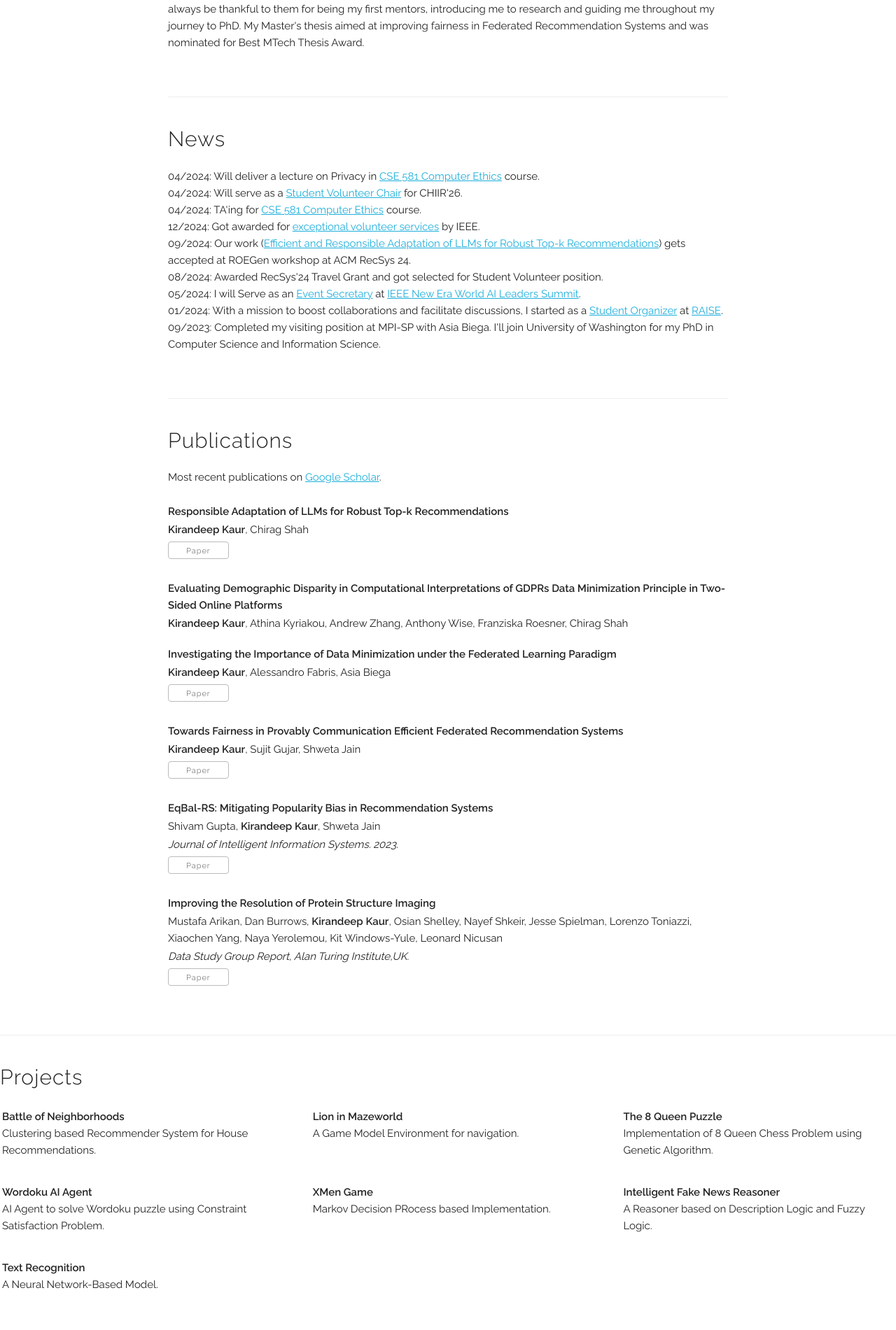
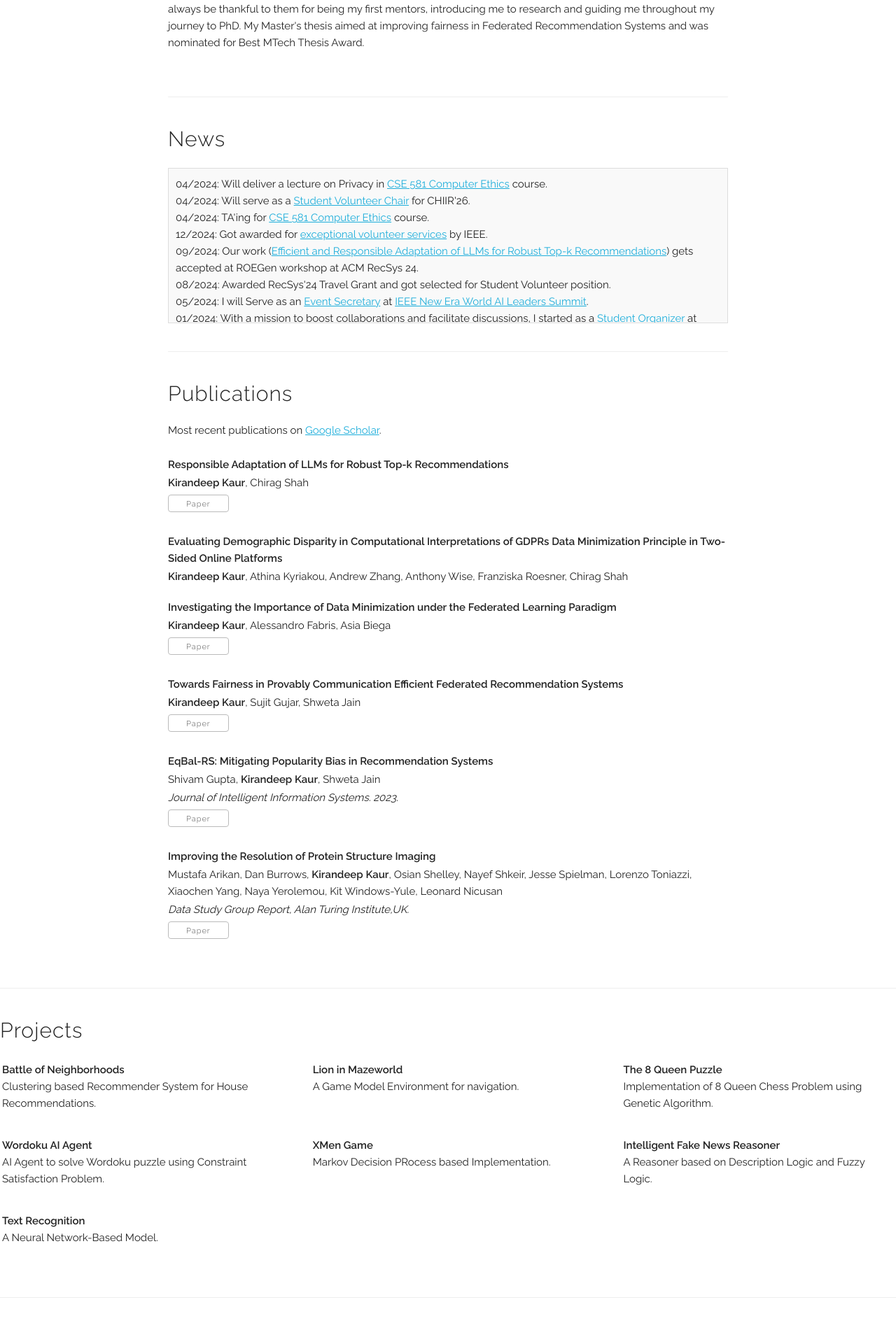
Before and after one commit to i-kiran/i-kiran.github.io, a Jekyll site: the page built from index.html, in a window 1280 px wide. Shown: the part 716-2617 px from the top of the page at 70% size. Built offline with Jekyll 4.4.1, drawn with Linux system fonts in a browser that asks for light colours; some web fonts are replaced.

Commit message:
Update index.html

```diff
--- a/index.html
+++ b/index.html
@@ -24,7 +24,7 @@ title: Home
 <!-- ========== NEWS ========== -->
 <style>
   .news-container {
-    max-height: 30px;  /* Limits the height */
+    max-height: 200px;  /* Adjust the height to make it scrollable */
     overflow-y: auto;   /* Enables scrolling */
     border: 1px solid #ddd;
     padding: 10px;
@@ -35,13 +35,14 @@ title: Home
 <div class="docs-section" id="news">
   <h4>News</h4>
 
-  <ul>
+  <!-- Wrap the news items in .news-container -->
+  <div class="news-container">
     {% for nw in site.data.news.news %}
-    <div class="row">{{ nw.date }}:  {{ nw.title }}</div>
+      <div class="row">{{ nw.date }}: {{ nw.title }}</div>
     {% endfor %}
-  </ul>
+  </div>
+</div>
 
-</div>
 
 
 <!-- ========== PUBLICATIONS ========== -->
```
